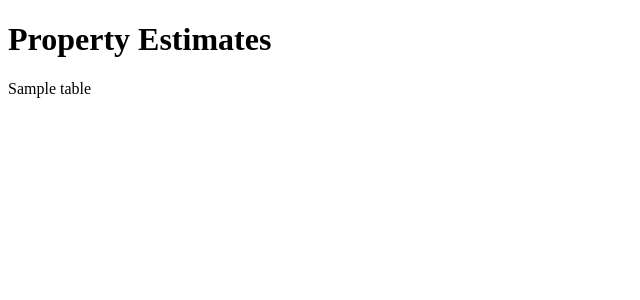
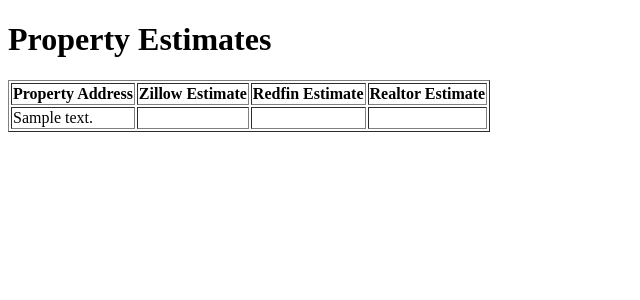
Before and after one commit to kayegonzales/fileConverter, a Flask app: template templates/table.html in a window 1280 px wide. Shown: the top 300 px of the page, without its empty margins (0-640 px from the left). Run offline with Flask 2, Linux system fonts and the light colour scheme; the template is opened without the code that fills it: most values are stand-ins (such as "Sample title", 1, 10 or a date in 2020).

Commit message:
Update_1

```diff
--- a/app.py
+++ b/app.py
@@ -2,63 +2,127 @@ from flask import Flask, request, jsonify, render_template
 import os
 import requests
 from concurrent.futures import ThreadPoolExecutor
+from dotenv import load_dotenv
 
+# Load environment variables
+load_dotenv()
+
+# Flask app configuration
 app = Flask(__name__)
 UPLOAD_FOLDER = './uploads'
 os.makedirs(UPLOAD_FOLDER, exist_ok=True)
 app.config['UPLOAD_FOLDER'] = UPLOAD_FOLDER
 
-# Define API endpoints and their specific payload structures and response parsers
+# API keys
+ZILLOW_API_KEY = os.getenv('ZILLOW_API_KEY')
+REDFIN_API_KEY = os.getenv('REDFIN_API_KEY')
+REALTOR_API_KEY = os.getenv('REALTOR_API_KEY')
+
+# API configurations
 APIS = {
     "Zillow": {
-        "url": "https://api.zillow.com/property",
+        "url": "https://zillow56.p.rapidapi.com/search_address",
         "payload": lambda property_info: {
-            "address": property_info["address"],
-            "zip": property_info.get("zip", "")
+            "params": {"address": property_info["address"]},
+            "headers": {
+                "x-rapidapi-key": ZILLOW_API_KEY,
+                "x-rapidapi-host": "zillow56.p.rapidapi.com"
+            }
         },
         "parser": lambda response: {
             "price": response.get("estimated_price", "N/A"),
             "status": response.get("status", "Unknown")
         }
     },
-    "Movoto": {
-        "url": "https://api.movoto.com/property",
+    "Redfin": {
+        "urls": {
+            "autocomplete": "https://redfin-base.p.rapidapi.com/redfin/locationAutocompletev2",
+            "details": "https://redfin-base.p.rapidapi.com/redfin/details/estimate"
+        },
         "payload": lambda property_info: {
-            "location": property_info["address"],
-            "state": property_info.get("state", "")
+            "autocomplete_params": {"location": property_info["address"]},
+            "details_params": lambda property_id: {
+                "propertyId": property_id,
+                "listingId": "192155085"
+            },
+            "headers": {
+                "x-rapidapi-key": REDFIN_API_KEY,
+                "x-rapidapi-host": "redfin-base.p.rapidapi.com"
+            }
         },
         "parser": lambda response: {
-            "price": response.get("price_estimate", "N/A"),
-            "availability": response.get("listing_status", "Unknown")
+            "price": response["priceInfo"]["amount"] if response.get("isActivish") else "Off Market",
+            "status": "Active" if response.get("isActivish") else "Not Active"
         }
     },
-    "Redfin": {
-        "url": "https://api.redfin.com/property",
+    "Realtor": {
+        "urls": {
+            "autocomplete": "https://realtor-com4.p.rapidapi.com/auto-complete",
+            "details": "https://realtor-com4.p.rapidapi.com/properties/detail"
+        },
         "payload": lambda property_info: {
-            "query": property_info["address"],
-            "city": property_info.get("city", "")
+            "autocomplete_params": {"input": property_info["address"]},
+            "details_params": lambda property_id: {"property_id": property_id},
+            "headers": {
+                "x-rapidapi-key": REALTOR_API_KEY,
+                "x-rapidapi-host": "realtor-com4.p.rapidapi.com"
+            }
         },
         "parser": lambda response: {
-            "price": response.get("value", "N/A"),
-            "for_sale": response.get("for_sale", False)
+            "price": response["home"]["list_price"] if "home" in response and "list_price" in response["home"] else "Off Market",
+            "status": "Active" if "home" in response and "list_price" in response["home"] else "Not Active"
         }
     }
 }
 
-# Function to extract text from uploaded file
+# Extract text from file
 def extract_text(file_path):
-    # Add file type handling (e.g., PDF, DOCX) here
     with open(file_path, 'r') as file:
         return file.read()
 
-# Function to make API call with specific payload and parse the response
+# Fetch data for each API individually
 def fetch_property_data(service, config, property_info):
     try:
+        if service in ["Redfin", "Realtor"]:
+            # Two-step API process
+            payload = config["payload"](property_info)
+            autocomplete_response = requests.get(
+                config["urls"]["autocomplete"],
+                headers=payload["headers"],
+                params=payload["autocomplete_params"],
+                timeout=10
+            )
+            autocomplete_response.raise_for_status()
+            autocomplete_data = autocomplete_response.json()
+            property_id = (
+                autocomplete_data.get("data", [{}])[0].get("mpr_id")
+                if service == "Realtor" else
+                autocomplete_data.get("data", [{}])[0].get("propertyId")
+            )
+            if not property_id:
+                return {"service": service, "error": "Property ID not found"}
+
+            details_response = requests.get(
+                config["urls"]["details"],
+                headers=payload["headers"],
+                params=payload["details_params"](property_id),
+                timeout=10
+            )
+            details_response.raise_for_status()
+            details_data = details_response.json()
+            return config["parser"](details_data)
+
+        # Single-step APIs like Zillow
         payload = config["payload"](property_info)
-        response = requests.post(config["url"], json=payload, timeout=10)
+        response = requests.get(
+            config["url"],
+            headers=payload["headers"],
+            params=payload.get("params", {}),
+            timeout=10
+        )
         response.raise_for_status()
-        parsed_data = config["parser"](response.json())
-        return {"service": service, "data": parsed_data}
+        return config["parser"](response.json())
+
     except Exception as e:
         return {"service": service, "error": str(e)}
 
@@ -75,41 +139,21 @@ def upload_file():
         file_path = os.path.join(app.config['UPLOAD_FOLDER'], file.filename)
         file.save(file_path)
 
-        # Extract text from the file
+        # Extract and parse property data
         text_data = extract_text(file_path)
-        # Convert text into structured property data (mockup example)
         properties = [{"address": line} for line in text_data.splitlines() if line.strip()]
 
-        # Fetch property data in parallel
-        with ThreadPoolExecutor() as executor:
-            results = list(executor.map(
-                lambda property_info: {
-                    "property": property_info,
-                    "estimates": [
-                        fetch_property_data(service, config, property_info)
-                        for service, config in APIS.items()
-                    ]
-                },
-                properties
-            ))
+        # Fetch property data individually for each API
+        results = []
+        for property_info in properties:
+            property_results = {"address": property_info["address"]}
+            for service, config in APIS.items():
+                property_results[service] = fetch_property_data(service, config, property_info)
+            results.append(property_results)
 
-        # Consolidate and prepare the response
-        consolidated_data = [
-            {
-                "property": result["property"],
-                "estimates": result["estimates"]
-            }
-            for result in results
-        ]
-
-        return render_template('results.html', data=consolidated_data)
+        return render_template('table.html', data=results)
 
     return render_template('upload.html')
 
-@app.route('/results', methods=['POST'])
-def display_results():
-    data = request.json
-    return jsonify({"results": data})
-
 if __name__ == '__main__':
     app.run(debug=True)
--- a/requirements.txt
+++ b/requirements.txt
@@ -6,3 +6,4 @@ PyPDF2==3.0.1
 numpy==1.22.2
 requests==2.26.0
 Werkzeug==2.0.3
+python-dotenv==1.0.0  # Added for loading .env variables
--- a/templates/table.html
+++ b/templates/table.html
@@ -1,12 +1,29 @@
 <!DOCTYPE html>
-<html lang="en">
+<html>
 <head>
-    <meta charset="UTF-8">
-    <meta name="viewport" content="width=device-width, initial-scale=1.0">
-    <title>Property Estimates Table</title>
+    <title>Property Estimates</title>
 </head>
 <body>
     <h1>Property Estimates</h1>
-    {{ table | safe }}
+    <table border="1">
+        <thead>
+            <tr>
+                <th>Property Address</th>
+                <th>Zillow Estimate</th>
+                <th>Redfin Estimate</th>
+                <th>Realtor Estimate</th>
+            </tr>
+        </thead>
+        <tbody>
+            {% for item in data %}
+            <tr>
+                <td>{{ item.address }}</td>
+                <td>{{ item.Zillow.price if 'price' in item.Zillow else item.Zillow.error }}</td>
+                <td>{{ item.Redfin.price if 'price' in item.Redfin else item.Redfin.error }}</td>
+                <td>{{ item.Realtor.price if 'price' in item.Realtor else item.Realtor.error }}</td>
+            </tr>
+            {% endfor %}
+        </tbody>
+    </table>
 </body>
 </html>
```
Also changed, not shown: 1 other file.
